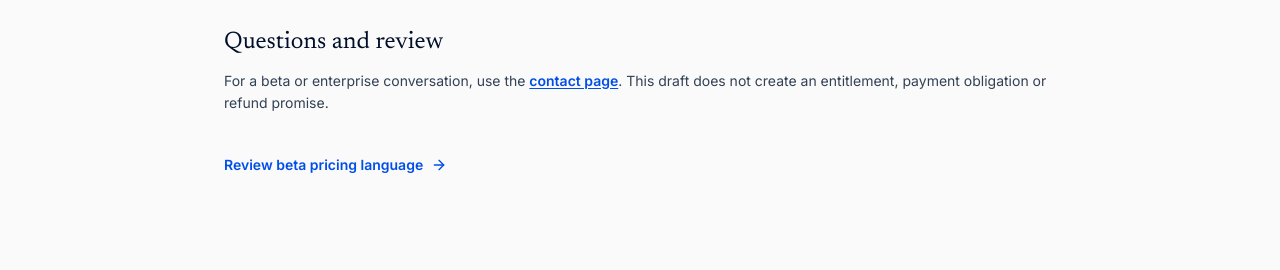
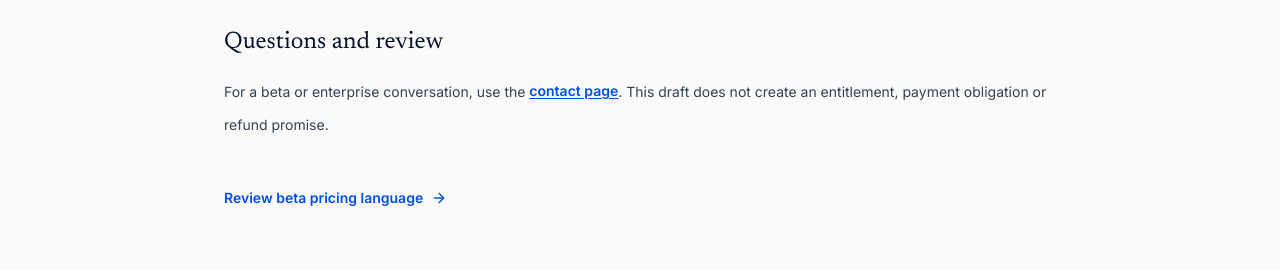
Before and after one commit to ravitejabolla756-sys/apiproof, a Next.js app in the folder apps/web/: page /refunds in a window 1280 px wide. Shown: the part 641-911 px from the top of the page. Built offline with nearby package versions, Linux system fonts and the light colour scheme; no server answers.

Commit message:
fix: enforce refund review link touch targets

```diff
--- a/apps/web/src/app/refunds/page.tsx
+++ b/apps/web/src/app/refunds/page.tsx
@@ -21,10 +21,10 @@ export default function RefundsPage() {
         <div className="space-y-8 text-sm leading-relaxed text-slate-700">
           <section className="space-y-3"><h2 className="font-serif text-2xl font-normal text-[#000E29]">Current beta position</h2><p>MY OWL is operating with a free beta experience in this repository. Paid checkout, provider-backed subscription changes, invoices and refund commitments must not be represented as active until the approved billing provider and signed webhook reconciliation are available.</p></section>
           <section className="space-y-3"><h2 className="font-serif text-2xl font-normal text-[#000E29]">Future paid subscriptions</h2><p>When a paid plan is approved, the final policy must state the provider, currency, renewal timing, cancellation effect, failed-payment handling, enterprise exceptions and any applicable statutory rights. Those values must be sourced from the canonical billing contract rather than copied from a marketing page.</p></section>
-          <section className="space-y-3"><h2 className="font-serif text-2xl font-normal text-[#000E29]">Questions and review</h2><p>For a beta or enterprise conversation, use the <Link href="/contact" className="font-semibold text-[#004EE8] underline underline-offset-2">contact page</Link>. This draft does not create an entitlement, payment obligation or refund promise.</p></section>
+          <section className="space-y-3"><h2 className="font-serif text-2xl font-normal text-[#000E29]">Questions and review</h2><p>For a beta or enterprise conversation, use the <Link href="/contact" className="inline-flex min-h-11 items-center font-semibold text-[#004EE8] underline underline-offset-2">contact page</Link>. This draft does not create an entitlement, payment obligation or refund promise.</p></section>
         </div>
 
-        <Link href="/pricing" className="inline-flex items-center gap-2 text-sm font-semibold text-[#004EE8] hover:underline">Review beta pricing language <ArrowRight className="h-4 w-4" aria-hidden="true" /></Link>
+        <Link href="/pricing" className="inline-flex min-h-11 items-center gap-2 text-sm font-semibold text-[#004EE8] hover:underline">Review beta pricing language <ArrowRight className="h-4 w-4" aria-hidden="true" /></Link>
       </main>
       <LandingFooter />
     </div>
```
Also changed, not shown: 4 other files (tests, documents, lock files or other folders).
